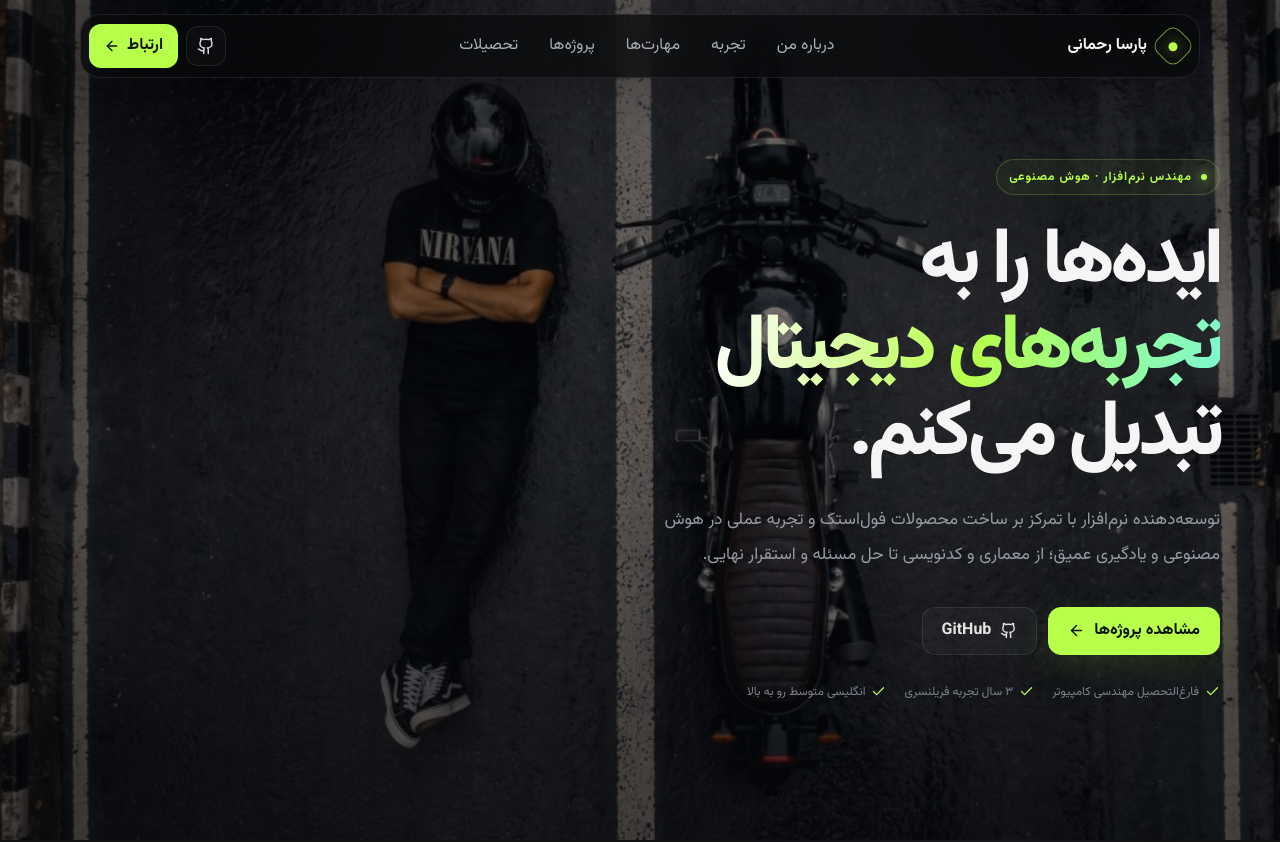
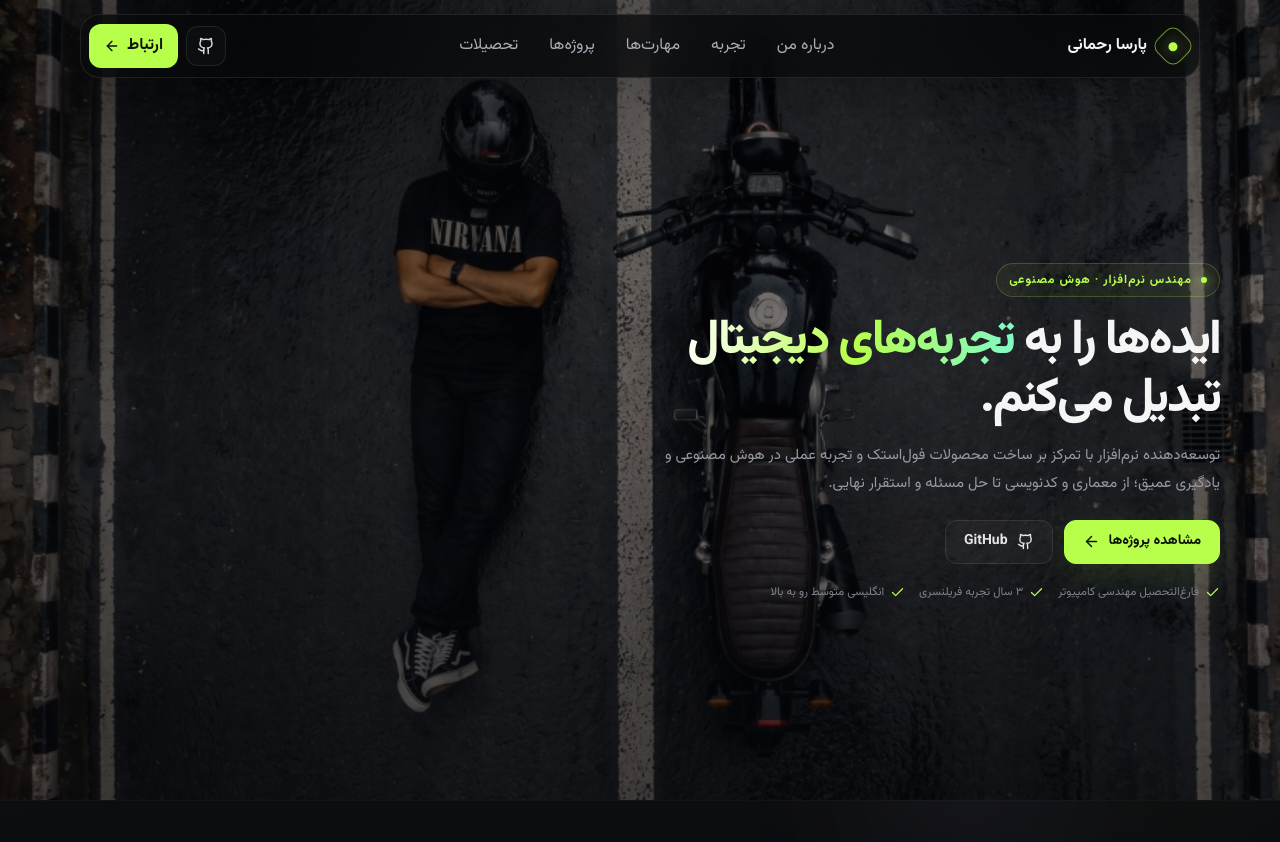
Before and after one commit to ParsaR082/Portfolip-V2, a Next.js app: page / in a window 1280 px wide. Shown: the top 842 px of the page. Built offline with nearby package versions, Linux system fonts and the light colour scheme.

Commit message:
fix(scroll): fix Hero desktop viewport sizing and implement hybrid tall section scroll architecture

```diff
--- a/app/globals.css
+++ b/app/globals.css
@@ -28,7 +28,7 @@ button, a { font: inherit; }
 button { cursor: pointer; }
 a { color: inherit; text-decoration: none; }
 
-.site-shell { min-height: 100vh; overflow: hidden; background:
+.site-shell { min-height: 100vh; position: relative; overflow-x: clip; background:
   radial-gradient(circle at 80% 8%, rgba(183,255,74,.055), transparent 28rem),
   radial-gradient(circle at 10% 42%, rgba(125,249,211,.035), transparent 28rem),
   var(--bg);
@@ -44,7 +44,7 @@ a { color: inherit; text-decoration: none; }
 .ambient-three { width: 160px; height: 160px; background: #9b7dff; top: 88%; right: 18%; }
 
 .container { width: min(1160px, calc(100% - 40px)); margin: 0 auto; position: relative; z-index: 2; }
-.section { position: relative; padding: 130px 0; }
+.section { position: relative; padding: 110px 0; box-sizing: border-box; }
 .section-dark { background: linear-gradient(180deg, rgba(255,255,255,.018), rgba(255,255,255,.008)); border-top: 1px solid rgba(255,255,255,.035); border-bottom: 1px solid rgba(255,255,255,.035); }
 
 .topbar {
@@ -78,7 +78,16 @@ a { color: inherit; text-decoration: none; }
 .mobile-nav { width: min(1120px, 100%); margin: 7px auto 0; overflow: hidden; border: 1px solid var(--line); border-radius: 16px; background: rgba(8,9,11,.9); backdrop-filter: blur(20px); }
 .mobile-nav button { display: block; width: 100%; text-align: right; padding: 14px 18px; border-bottom: 1px solid rgba(255,255,255,.05); }
 
-.hero { min-height: 100svh; display: grid; grid-template-columns: 1.05fr .95fr; align-items: center; gap: 50px; padding-top: 150px; }
+.hero {
+  min-height: 100dvh;
+  display: grid;
+  grid-template-columns: 1.1fr 0.9fr;
+  align-items: center;
+  gap: 40px;
+  padding-top: 88px;
+  padding-bottom: 24px;
+  box-sizing: border-box;
+}
 .hero-grid {
   position: absolute; inset: 0; opacity: .16;
   background-image: linear-gradient(rgba(255,255,255,.045) 1px, transparent 1px), linear-gradient(90deg, rgba(255,255,255,.045) 1px, transparent 1px);
@@ -87,42 +96,42 @@ a { color: inherit; text-decoration: none; }
 }
 .hero-content { position: relative; z-index: 3; }
 .eyebrow, .section-kicker { color: var(--accent); font-size: 12px; font-weight: 700; letter-spacing: .08em; }
-.eyebrow { display: inline-flex; align-items: center; gap: 9px; padding: 8px 12px; border: 1px solid rgba(183,255,74,.2); border-radius: 99px; background: rgba(183,255,74,.045); }
+.eyebrow { display: inline-flex; align-items: center; gap: 9px; padding: 7px 12px; border: 1px solid rgba(183,255,74,.2); border-radius: 99px; background: rgba(183,255,74,.045); }
 .eyebrow-dot { width: 6px; height: 6px; border-radius: 50%; background: var(--accent); box-shadow: 0 0 12px var(--accent); }
-.hero h1 { font-size: clamp(46px, 6.1vw, 82px); line-height: 1.1; letter-spacing: -.055em; max-width: 760px; margin: 26px 0 24px; font-weight: 800; }
+.hero h1 { font-size: clamp(34px, 3.8vw, 56px); line-height: 1.18; letter-spacing: -.04em; max-width: 660px; margin: 16px 0 14px; font-weight: 800; }
 .gradient-word { color: transparent; background: linear-gradient(100deg, #fff, var(--accent), var(--accent-2)); background-clip: text; -webkit-background-clip: text; }
-.hero-copy { color: var(--muted); max-width: 680px; font-size: 17px; line-height: 2.05; margin: 0; }
-.hero-actions { display: flex; gap: 11px; margin-top: 34px; flex-wrap: wrap; }
+.hero-copy { color: var(--muted); max-width: 580px; font-size: 15px; line-height: 1.85; margin: 0; }
+.hero-actions { display: flex; gap: 11px; margin-top: 22px; flex-wrap: wrap; }
 .primary-button, .secondary-button {
-  min-height: 48px; display: inline-flex; align-items: center; justify-content: center; gap: 9px; padding: 0 19px;
-  border-radius: 13px; transition: .3s cubic-bezier(.22,1,.36,1); font-weight: 700;
+  min-height: 44px; display: inline-flex; align-items: center; justify-content: center; gap: 9px; padding: 0 18px;
+  border-radius: 12px; transition: .3s cubic-bezier(.22,1,.36,1); font-weight: 700; font-size: 14px;
 }
 .primary-button { background: var(--accent); color: #0c1108; border: 1px solid var(--accent); box-shadow: 0 10px 35px rgba(183,255,74,.12); }
 .primary-button:hover { transform: translateY(-3px); box-shadow: 0 15px 45px rgba(183,255,74,.2); }
 .secondary-button { border: 1px solid var(--line); background: rgba(255,255,255,.035); color: #e5e5e5; }
 .secondary-button:hover { transform: translateY(-3px); border-color: rgba(255,255,255,.2); background: rgba(255,255,255,.06); }
-.hero-meta { display: flex; flex-wrap: wrap; gap: 18px; margin-top: 28px; color: #7e838e; font-size: 12px; }
+.hero-meta { display: flex; flex-wrap: wrap; gap: 14px; margin-top: 20px; color: #7e838e; font-size: 11.5px; }
 .hero-meta span { display: inline-flex; align-items: center; gap: 6px; }
 .hero-meta svg { color: var(--accent); }
 
-.hero-art { height: 560px; position: relative; display: grid; place-items: center; }
+.hero-art { height: clamp(340px, 44vh, 460px); position: relative; display: grid; place-items: center; }
 .orbit { position: absolute; border: 1px solid rgba(255,255,255,.08); border-radius: 50%; transform: rotate(-22deg); }
-.orbit-a { width: 430px; height: 260px; animation: orbit 15s linear infinite; }
-.orbit-b { width: 500px; height: 300px; animation: orbitReverse 20s linear infinite; }
-.orbit-c { width: 350px; height: 430px; animation: orbit 18s linear infinite; }
+.orbit-a { width: clamp(300px, 32vw, 390px); height: clamp(200px, 22vh, 250px); animation: orbit 15s linear infinite; }
+.orbit-b { width: clamp(350px, 38vw, 460px); height: clamp(230px, 25vh, 280px); animation: orbitReverse 20s linear infinite; }
+.orbit-c { width: clamp(260px, 28vw, 320px); height: clamp(300px, 32vh, 380px); animation: orbit 18s linear infinite; }
 .orbit::after { content: ''; position: absolute; width: 7px; height: 7px; border-radius: 50%; background: var(--accent); box-shadow: 0 0 22px var(--accent); top: 10%; right: 10%; }
 @keyframes orbit { to { transform: rotate(338deg); } }
 @keyframes orbitReverse { to { transform: rotate(-382deg); } }
 
-.code-card { width: min(440px, 90%); position: relative; border: 1px solid rgba(255,255,255,.11); border-radius: 20px; overflow: hidden; background: rgba(12,14,17,.84); backdrop-filter: blur(20px); box-shadow: 0 35px 100px rgba(0,0,0,.45), inset 0 1px rgba(255,255,255,.06); }
-.code-top { height: 45px; display: flex; align-items: center; gap: 6px; padding: 0 15px; border-bottom: 1px solid rgba(255,255,255,.07); }
+.code-card { width: min(420px, 92%); position: relative; border: 1px solid rgba(255,255,255,.11); border-radius: 18px; overflow: hidden; background: rgba(12,14,17,.84); backdrop-filter: blur(20px); box-shadow: 0 25px 80px rgba(0,0,0,.45), inset 0 1px rgba(255,255,255,.06); }
+.code-top { height: 38px; display: flex; align-items: center; gap: 6px; padding: 0 14px; border-bottom: 1px solid rgba(255,255,255,.07); }
 .code-top > span { width: 7px; height: 7px; border-radius: 50%; background: rgba(255,255,255,.2); }
 .code-top small { margin-right: auto; color: #666b75; font: 11px ui-monospace, SFMono-Regular, Menlo, monospace; }
-.code-body { padding: 26px 18px 30px; font: 13px/2.25 ui-monospace, SFMono-Regular, Menlo, monospace; color: #d7dae0; }
+.code-body { padding: 18px 16px 20px; font: 12px/2 ui-monospace, SFMono-Regular, Menlo, monospace; color: #d7dae0; }
 .line { display: inline-block; width: 29px; color: #4d525c; user-select: none; }
 .pink { color: #f18ad4; }.blue { color: #76a9ff; }.green { color: #b7ff9b; }.yellow { color: #e7d57c; }.muted { color: #4d525c; }
 .code-glow { position: absolute; width: 180px; height: 180px; background: var(--accent); filter: blur(85px); opacity: .08; left: -40px; bottom: -90px; }
-.floating-chip { position: absolute; display: flex; align-items: center; gap: 7px; padding: 9px 12px; border: 1px solid var(--line); border-radius: 11px; background: rgba(14,16,20,.82); backdrop-filter: blur(12px); color: #c8cad0; font-size: 11px; box-shadow: 0 15px 35px rgba(0,0,0,.2); }
+.floating-chip { position: absolute; display: flex; align-items: center; gap: 7px; padding: 8px 11px; border: 1px solid var(--line); border-radius: 11px; background: rgba(14,16,20,.82); backdrop-filter: blur(12px); color: #c8cad0; font-size: 10.5px; box-shadow: 0 15px 35px rgba(0,0,0,.2); }
 .floating-chip svg { color: var(--accent); }
 .chip-one { top: 17%; right: 2%; animation: float 4.5s ease-in-out infinite; }.chip-two { bottom: 17%; left: 4%; animation: float 5.5s .6s ease-in-out infinite; }.chip-three { bottom: 9%; right: 9%; animation: float 4.8s 1s ease-in-out infinite; }
 @keyframes float { 50% { transform: translateY(-9px); } }
@@ -645,7 +654,13 @@ a { color: inherit; text-decoration: none; }
     flex-direction: column;
     justify-content: center;
     padding: 100px 0;
+    box-sizing: border-box;
     scroll-margin-top: 0;
+  }
+
+  .projects-section {
+    justify-content: flex-start;
+    padding: 110px 0 130px;
   }
 }
 
--- a/components/CinematicIntro.tsx
+++ b/components/CinematicIntro.tsx
@@ -20,9 +20,13 @@ export default function CinematicIntro({ phase, onStartTransform }: CinematicInt
       return;
     }
 
-    // Scroll lock during intro and transition
-    const prevBodyOverflow = document.body.style.overflow;
-    const prevHtmlOverflow = document.documentElement.style.overflow;
+    if (phase !== 'playing') {
+      document.body.style.overflow = '';
+      document.documentElement.style.overflow = '';
+      return;
+    }
+
+    // Scroll lock strictly during initial intro playing phase
     document.body.style.overflow = 'hidden';
     document.documentElement.style.overflow = 'hidden';
 
@@ -47,13 +51,13 @@ export default function CinematicIntro({ phase, onStartTransform }: CinematicInt
 
     return () => {
       clearTimeout(timer);
-      document.body.style.overflow = prevBodyOverflow;
-      document.documentElement.style.overflow = prevHtmlOverflow;
+      document.body.style.overflow = '';
+      document.documentElement.style.overflow = '';
       window.removeEventListener('wheel', preventScroll);
       window.removeEventListener('touchmove', preventScroll);
       window.removeEventListener('keydown', preventKeyScroll);
     };
-  }, []);
+  }, [phase]);
 
   // Kinetic typography lines inspired directly by Codrops KineticTypePageTransition
   const kineticLines = [
```
Also changed, not shown: components/SectionScrollController.tsx (+109 -52 lines).
